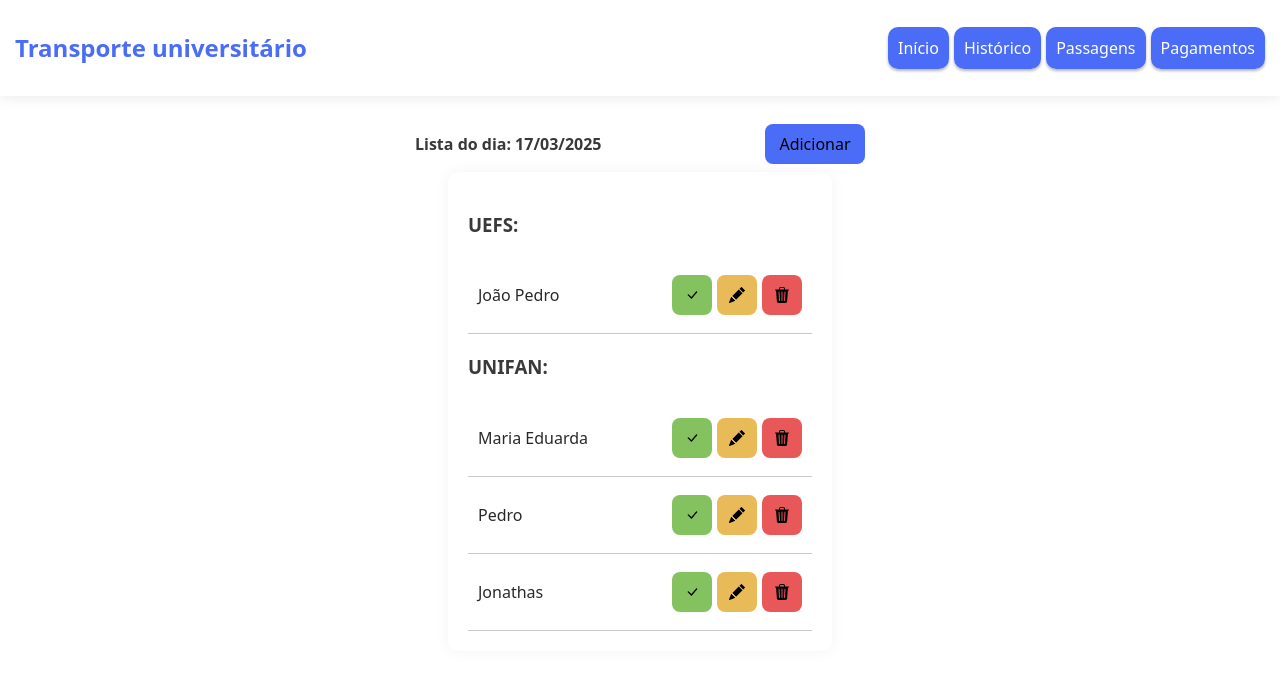
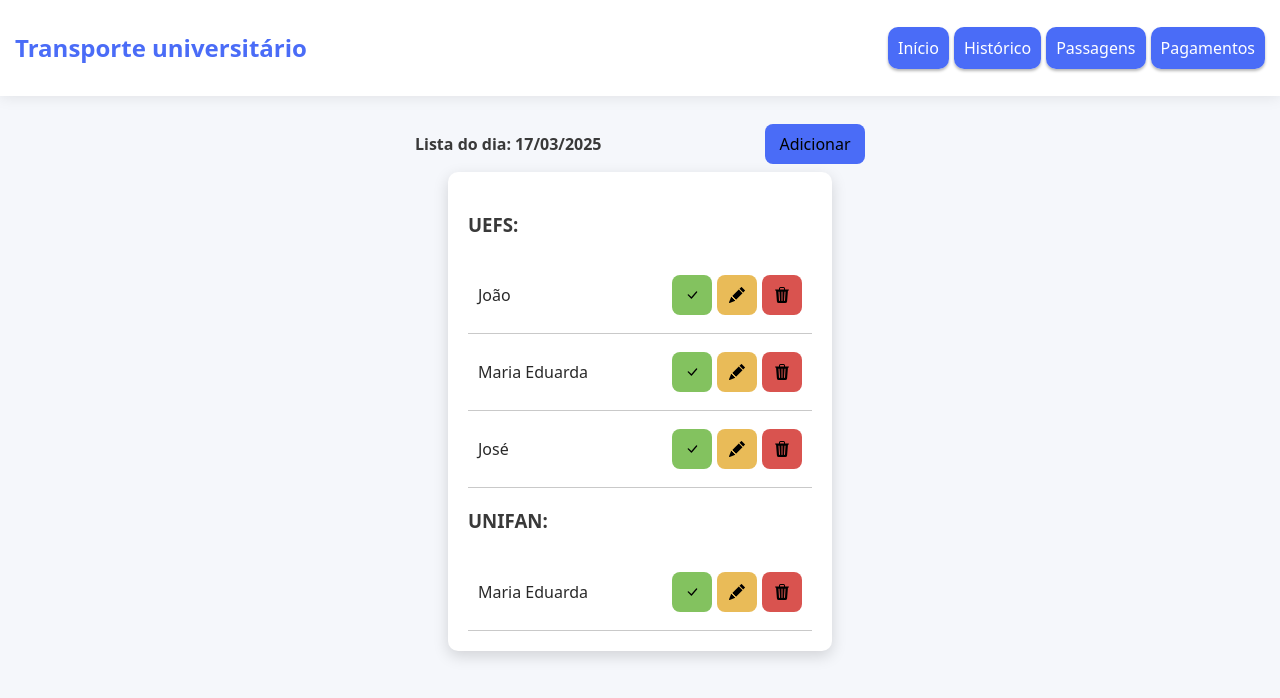
Before and after one commit to otaviocostao/transporte-universitario, a React (Vite) app: page / in a window 1280 px wide. Shown: the top 698 px of the page. Built offline with nearby package versions, Linux system fonts and the light colour scheme.

Commit message:
Criação do modal para confirmação de exclusão

```diff
--- a/src/components/ListaAlunos/ListaAlunos.css
+++ b/src/components/ListaAlunos/ListaAlunos.css
@@ -17,7 +17,7 @@
     border-radius: 10px;
     background-color: #ffff;
     margin: 0;
-    box-shadow: 0 0 15px rgba(0, 0, 0, 0.05);
+    box-shadow: 0 5px 15px rgba(0, 0, 0, 0.15);
 }
 
 .ul-lista-alunos{
@@ -93,7 +93,7 @@
     border: 1px solid transparent;
     font-size: 12pt;
     font-family: inherit;
-    background-color: #e95858;
+    background-color: #d9534f;
     cursor: pointer;
 
   }
--- a/src/components/ListaAlunos/ListaAlunos.jsx
+++ b/src/components/ListaAlunos/ListaAlunos.jsx
@@ -1,26 +1,61 @@
+import { useState } from "react";
 import "./ListaAlunos.css";
 import { BsTrash3Fill, BsFillPencilFill, BsCheckLg } from "react-icons/bs";
+import ModalDelete from "../ModalDelete/ModalDelete"; // Certifique-se do caminho correto
 
 const ListaAlunos = () => {
+    const [alunos, setAlunos] = useState([
+        { id: 1, nome: 'João' },
+        { id: 2, nome: 'Maria Eduarda'},
+        { id: 3, nome: 'José' },
+    ]);
+
+    const [showModal, setShowModal] = useState(false);
+    const [alunoToDelete, setAlunoToDelete] = useState(null);
+
+    const handleDeleteClick = (aluno) => {
+        setAlunoToDelete(aluno);
+        setShowModal(true);
+    };
+
+    const handleConfirmDelete = () => {
+        setAlunos(alunos.filter((aluno) => aluno.id !== alunoToDelete));
+        setShowModal(false);
+        setAlunoToDelete(null);
+    };
+
+    const handleCloseModal = () => {
+        setShowModal(false);
+        setAlunoToDelete(null);
+    };
+
     return (
         <div className="container-lista-alunos">
-
             <div className="lista-alunos">
                 <ul className="ul-lista-alunos">
                     <li className="li-college">
                         <p className="paragraph-college">UEFS:</p>
                     </li>
-                <li className="li-student">
+                    {alunos.map((aluno) => (
+                        <li className="li-student" key={aluno.id}>
                             <div className="paragraph-area">
-                        <p className="paragraph-student">João Pedro</p>
+                                <p className="paragraph-student">{aluno.nome}</p>
                             </div>
                             <div className="list-buttons">
-                        <button className="button-ready" ><BsCheckLg /></button>
+                                <button className="button-ready"><BsCheckLg /></button>
                                 <button className="button-edit"><BsFillPencilFill /></button>
-                        <button className="button-delete"><BsTrash3Fill /></button>
+                                <button
+                                    className="button-delete"
+                                    onClick={() => handleDeleteClick(aluno)}
+                                >
+                                    <BsTrash3Fill />
+                                </button>
                             </div>
                         </li>
+                    ))}
                 </ul>
+
+                {/* Exemplo de outra lista (Remova se não precisar) */}
                 <ul className="ul-lista-alunos">
                     <li className="li-college">
                         <p className="paragraph-college">UNIFAN:</p>
@@ -28,32 +63,28 @@ const ListaAlunos = () => {
                     <li className="li-student">
                         <p className="paragraph-student">Maria Eduarda</p>
                         <div className="list-buttons">
-                    <button className="button-ready" ><BsCheckLg /></button>
+                            <button className="button-ready"><BsCheckLg /></button>
                             <button className="button-edit"><BsFillPencilFill /></button>
                             <button className="button-delete"><BsTrash3Fill /></button>
                         </div>
                     </li>
-                <li className="li-student">
-                    <p className="paragraph-student">Pedro</p>
-                    <div className="list-buttons">
-                        <button className="button-ready" ><BsCheckLg /></button>
-                        <button className="button-edit"><BsFillPencilFill /></button>
-                        <button className="button-delete"><BsTrash3Fill /></button>
+                    {/* ... outros alunos da UNIFAN ... */}
+                </ul>
             </div>
-                </li>
-                <li className="li-student">
-                    <p className="paragraph-student">Jonathas</p>
-                    <div className="list-buttons">
-                        <button className="button-ready" ><BsCheckLg /></button>
-                        <button className="button-edit"><BsFillPencilFill /></button>
-                        <button className="button-delete"><BsTrash3Fill /></button>
+
+            {/* Renderização condicional do Modal */}
+            {showModal && (
+                <ModalDelete
+                    isOpen={showModal}
+                    onClose={handleCloseModal}
+                    onConfirm={handleConfirmDelete}
+                >
+                    <h3 className="h3-modal-delete">Confirmar Exclusão</h3>
+                    <p className="paragraph-modal-delete">Tem certeza de que deseja remover {alunoToDelete ? alunoToDelete.nome : ''} da lista?</p>
+                </ModalDelete>
+            )}
         </div>
-                </li>
-            </ul>
+    );
+};
 
-        </div>
-    </div>
-  )
-}
-
-export default ListaAlunos
+export default ListaAlunos;
--- /dev/null
+++ b/src/components/ModalDelete/ModalDelete.css
@@ -0,0 +1,65 @@
+.modal-delete-overlay{
+    position: fixed;
+    width: 100%;
+    height: 100%;
+    display: flex;
+    justify-content: center;
+    align-items: center;
+    background-color: rgba(0, 0, 0, 0.5);
+    z-index: 1000;
+    top: 0;
+    left: 0;
+}
+
+.modal-delete-content{
+    background-color: #ffff;
+    padding: 20px;
+    border-radius: 10px;
+    max-width: 80%;
+    max-height: 80%;
+    overflow: auto;
+    position: relative;
+    box-shadow: 0 2px 10px rgba(0, 0, 0, 0.2);
+}
+
+.modal-delete-buttons{
+    display: flex;
+    justify-content: center;
+    margin-top: 20px;
+}
+
+.modal-delete-confirm,
+.modal-delete-cancel {
+    padding: 10px 15px;
+    margin-left: 10px;
+    border: none;
+    border-radius: 4px;
+    cursor: pointer;
+}
+
+.modal-delete-confirm {
+    background-color: #d9534f; /* Vermelho (cor de deletar) */
+    color: white;
+}
+
+.modal-delete-confirm:hover {
+    background-color: #c94e4e; /* Vermelho (cor de deletar) */
+}
+
+.modal-delete-cancel {
+    background-color: #ccc;
+    color: #393939;
+}
+
+.modal-delete-cancel:hover {
+    background-color: #bbbbbb;
+    color: #393939;
+}
+
+.h3-modal-delete{
+    color: #393939;
+}
+
+.paragraph-modal-delete{
+    color: #393939;
+}
--- /dev/null
+++ b/src/components/ModalDelete/ModalDelete.jsx
@@ -0,0 +1,21 @@
+import './ModalDelete.css'
+
+const ModalDelete = ({isOpen, onClose, children, onConfirm}) => {
+    if(!isOpen){
+        return null;
+    }
+
+  return (
+    <div className='modal-delete-overlay' onClick={onClose}>
+        <div className='modal-delete-content' onClick={(e) => e.stopPropagation()}>
+            {children}
+            <div className='modal-delete-buttons'>
+                <button className='modal-delete-confirm' onClick={onConfirm}>Remover</button>
+                <button className='modal-delete-cancel' onClick={onClose}>Cancelar</button>
+            </div>
+        </div>
+    </div>
+  )
+}
+
+export default ModalDelete
--- a/src/index.css
+++ b/src/index.css
@@ -18,15 +18,8 @@
   -moz-osx-font-smoothing: grayscale;
 }
 
-a {
-  font-weight: 500;
-  color: #646cff;
-  text-decoration: inherit;
-}
-
 body {
   margin: 0;
-
   display: flex;
   min-width: 320px;
   min-height: 100vh;
@@ -53,14 +46,5 @@ button:focus-visible {
 }
 
 @media (prefers-color-scheme: light) {
-  :root {
-    color: #213547;
-    background-color: #ffffff;
-  }
-  a:hover {
-    color: #747bff;
-  }
-  button {
-    background-color: #f9f9f9;
-  }
+
 }
```
Lines whose indentation alone changed are shown as unchanged.
